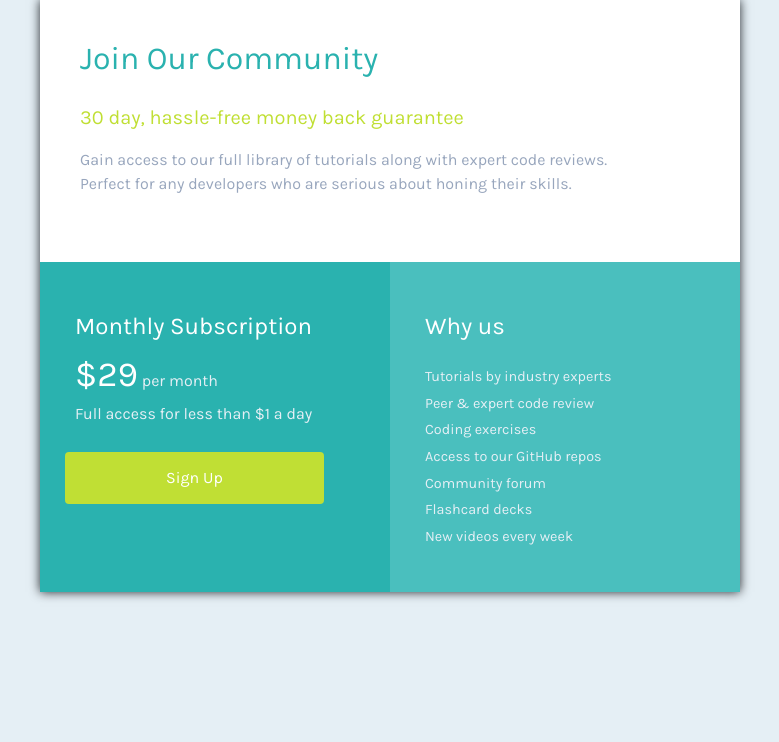
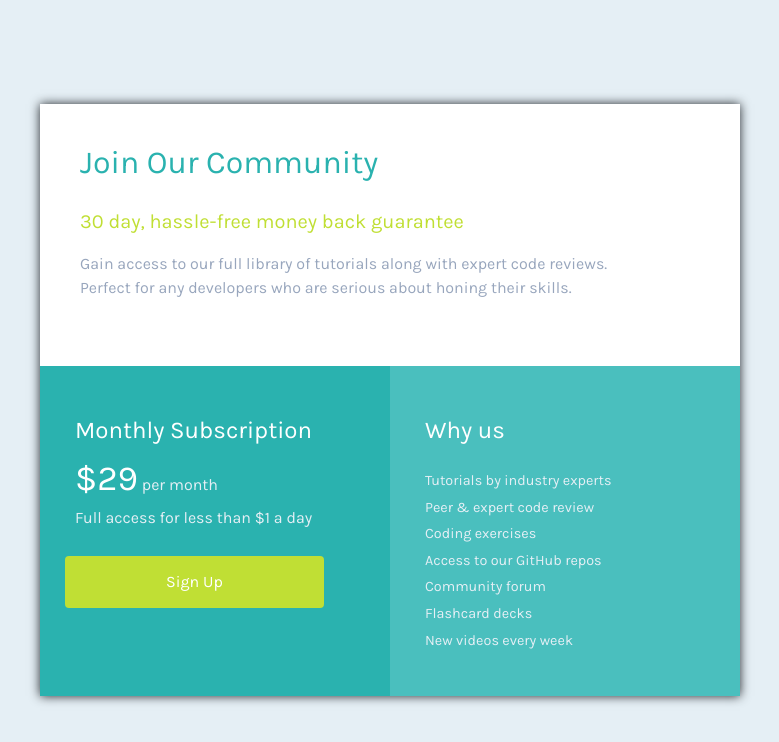
Before and after one commit to KenSparks-Dev/Single-price-grid.github.io, a website: page index.html in a window 1280 px wide. Shown: the whole page, without its empty margins (250-1029 px from the left). Drawn offline with nearby package versions, Linux system fonts and the light colour scheme.

Commit message:
adjusted margins. Centered container

```diff
--- a/index.html
+++ b/index.html
@@ -16,7 +16,7 @@
 </head>
 
 <body>
-<div class="container">
+<div class="container-fluid center">
   <div class="row h-100">
     <div class="col mx-md-auto my-md-auto">
       <div class="container-fluid main-container">
--- a/style.css
+++ b/style.css
@@ -2,13 +2,15 @@
 	padding: 0;
 	margin: 0;
 }
-html {
-	height: 100%;
+html, body, .center {
+	height:100%;
+}
+.center{
+	padding:0px 0px;
 }
 body {
 	font-family: 'Karla', sans-serif;
 	background: hsl(204, 43%, 93%);
-	height: 100%;
 }
 
 .main-container {
```
